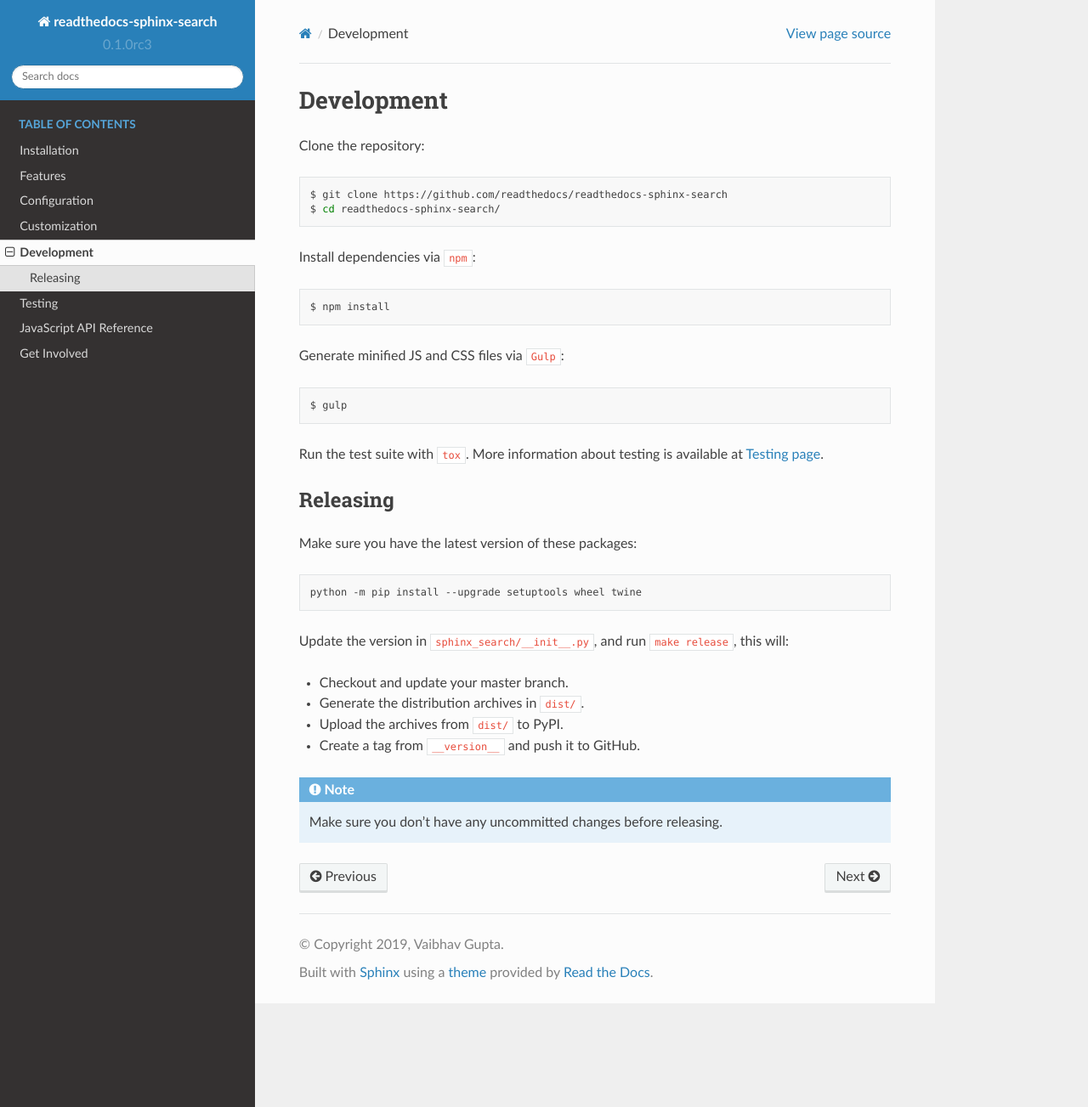
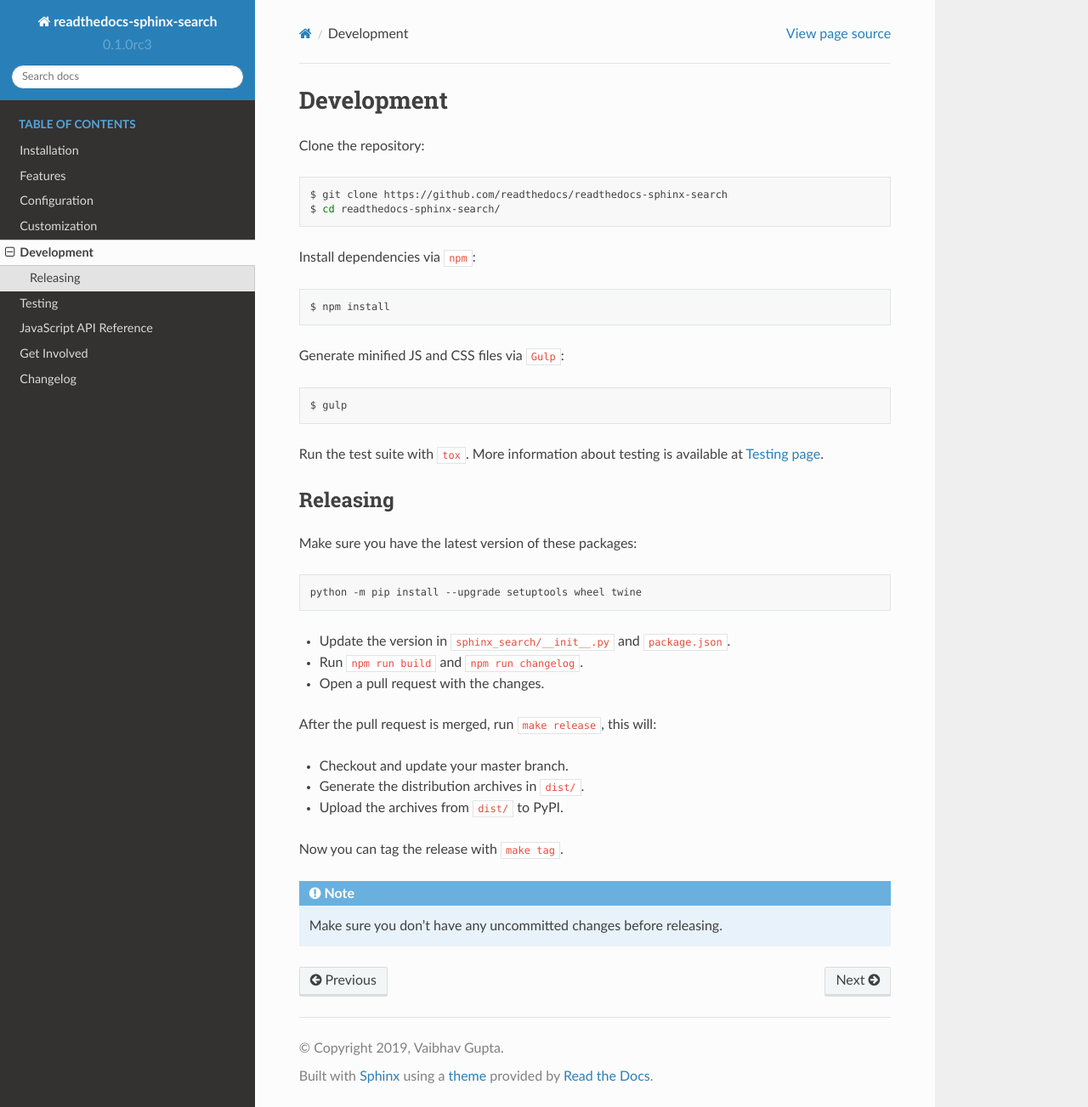
Before and after one commit to readthedocs/readthedocs-sphinx-search, a Sphinx documentation site: the page built from docs/development.rst, in a window 1280 px wide and 1303 px high. Shown: the whole window at 85% size. Built offline with Sphinx 7.4.7 and the Read the Docs theme 2.0.0, drawn with Linux system fonts in a browser that asks for light colours.

Commit message:
Add changelog

```diff
--- /dev/null
+++ b/docs/changelog.rst
@@ -0,0 +1,4 @@
+Changelog
+=========
+
+.. include:: ../CHANGELOG.rst
--- a/docs/development.rst
+++ b/docs/development.rst
@@ -32,12 +32,16 @@
 
    python -m pip install --upgrade setuptools wheel twine
 
-Update the version in ``sphinx_search/__init__.py``,
-and run ``make release``, this will:
+- Update the version in ``sphinx_search/__init__.py`` and ``package.json``.
+- Run ``npm run build`` and ``npm run changelog``.
+- Open a pull request with the changes.
+
+After the pull request is merged, run ``make release``, this will:
 
 - Checkout and update your master branch.
 - Generate the distribution archives in ``dist/``.
 - Upload the archives from ``dist/`` to PyPI.
-- Create a tag from ``__version__`` and push it to GitHub.
+
+Now you can tag the release with ``make tag``.
 
 .. note:: Make sure you don't have any uncommitted changes before releasing.
--- a/docs/index.rst
+++ b/docs/index.rst
@@ -12,3 +12,4 @@
    testing
    js-api-reference
    get-involved
+   changelog
```
Also changed, not shown: package.json (+5 -3 lines), CHANGELOG.rst (added), 1 other file.
